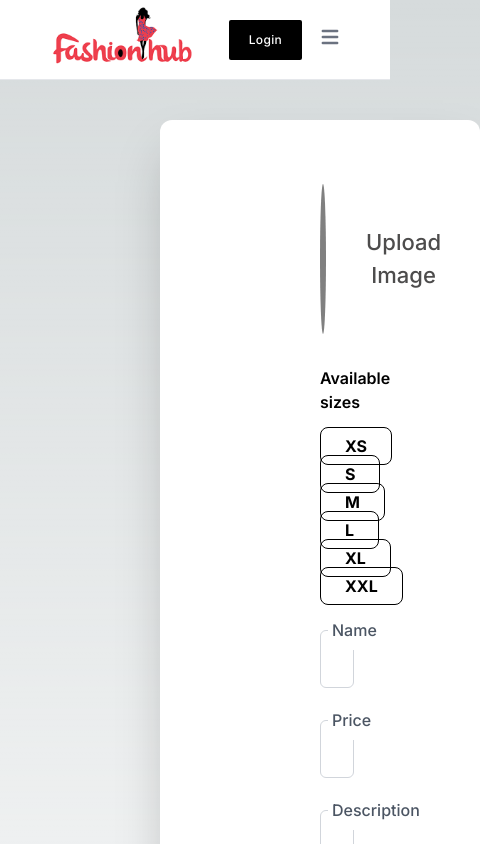
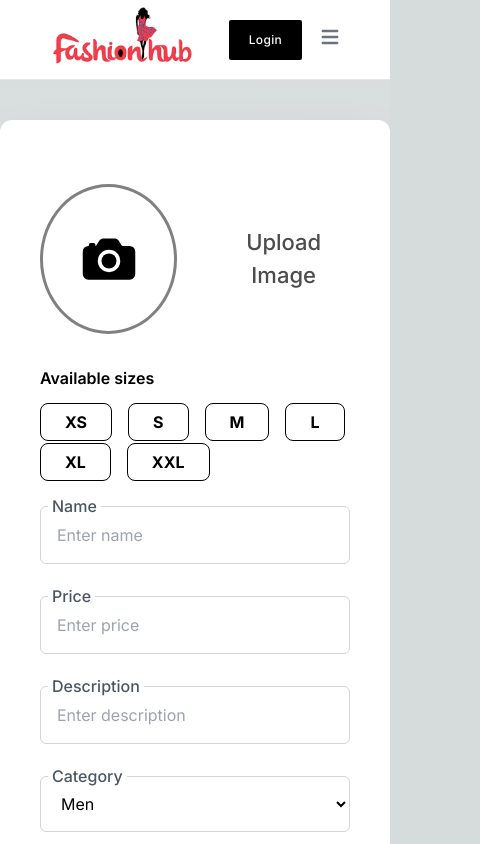
Before and after one commit to pushpraj15295/Fresh-fashion, a Next.js app in the folder fashion-hub/: page /admin-view/add-product in a window 390 px wide. Shown: the top 844 px of the page, 480 px wide, since content can reach past the window. Built offline with nearby package versions, Linux system fonts and the light colour scheme.

Commit message:
responsive screen for add product

```diff
--- a/fashion-hub/src/app/admin-view/add-product/page.js
+++ b/fashion-hub/src/app/admin-view/add-product/page.js
@@ -9,7 +9,7 @@ import { adminAddNewProductformControls, AvailableSize } from "@/utils";
 const AdminAddNewProduct = () => {
   return (
     <div className="w-full mt-5 mr-0 ml-0 mb-0 relative">
-      <div className="mt-5 ml-40 mr-40 mb-10 pl-40 pr-40 flex flex-col items-start justify-start p-10 bg-white shadow-2xl rounded-xl relative">
+      <div className="mt-5 lg:ml-40 lg:mr-40 lg:mb-10 lg:pl-40 lg:pr-40 sm:ml-5 sm:mr-5 sm:pl-2 sm:pr-2 flex flex-col items-start justify-start p-10 bg-white shadow-2xl rounded-xl relative">
         <div className="w-full mt-6 mr-0 ml-0 mb-0 space-y-8">
           <UploadImageComponent />
 
--- a/fashion-hub/src/app/globals.css
+++ b/fashion-hub/src/app/globals.css
@@ -26,6 +26,8 @@ body {
     rgb(var(--background-start-rgb));
   min-height: 100vh;
   height: 100%;
+  margin: 0;
+  padding: 0;
 }
 
 body::-webkit-scrollbar {
--- a/fashion-hub/src/components/FormElements/TileComponent/index.js
+++ b/fashion-hub/src/components/FormElements/TileComponent/index.js
@@ -2,7 +2,7 @@ const TileComponent = ({ data, selected = [], onClick }) => {
   return (
     data &&
     data?.length && (
-      <div className="mt-3 flex flex-wrap items-center gap-1">
+      <div className="mt-3 flex flex-wrap items-center gap-4 ">
         {data?.map((dataItem) => (
           <label className="cursor-pointer" key={dataItem.id}>
             <span className="rounded-lg border border-black px-6 py-2 font-bold">
--- a/fashion-hub/src/components/FormElements/UploadImageComponent/index.js
+++ b/fashion-hub/src/components/FormElements/UploadImageComponent/index.js
@@ -1,10 +1,11 @@
 import "../../../styles/add-product/addProduct.css";
 import { CiEdit } from "react-icons/ci";
 import { IoCamera } from "react-icons/io5";
-import { useState } from "react";
+import { useRef, useState } from "react";
 
 const UploadImageComponent = () => {
   const [image, setImage] = useState("");
+  const inputRef = useRef(null);
 
   const handleImageUpload = (e) => {
     setImage(URL.createObjectURL(e.target.files[0]));
@@ -12,12 +13,16 @@ const UploadImageComponent = () => {
 
   const handleRemoveImage = () => {
     setImage("");
+    if (inputRef.current) {
+      inputRef.current.value = "";
+    }
   };
 
   return (
     <div className="UploadContainer">
       <div className="uploadImageMainContainer">
         <input
+          ref={inputRef}
           type="file"
           className="uploadImageInput"
           onChange={handleImageUpload}
```
